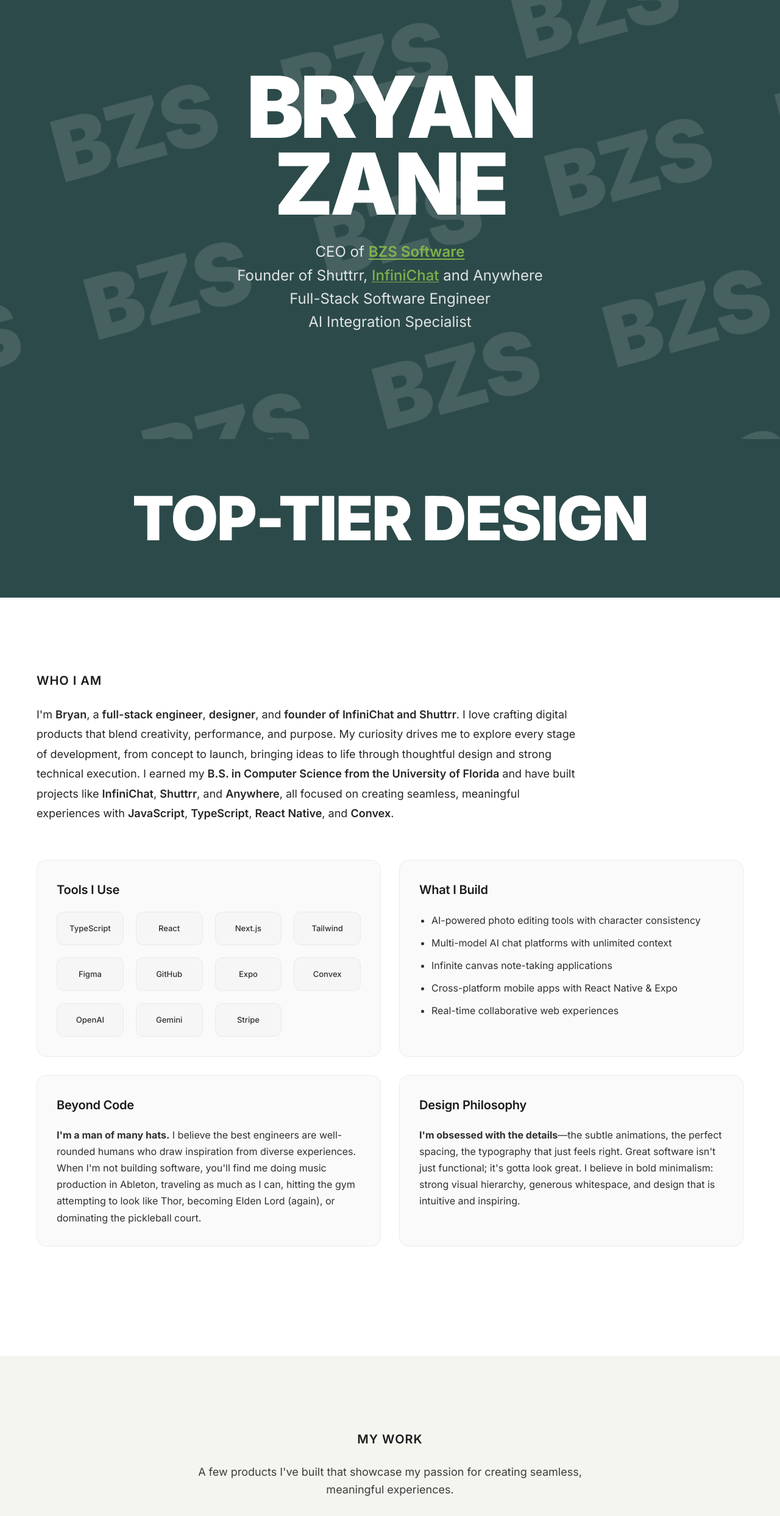
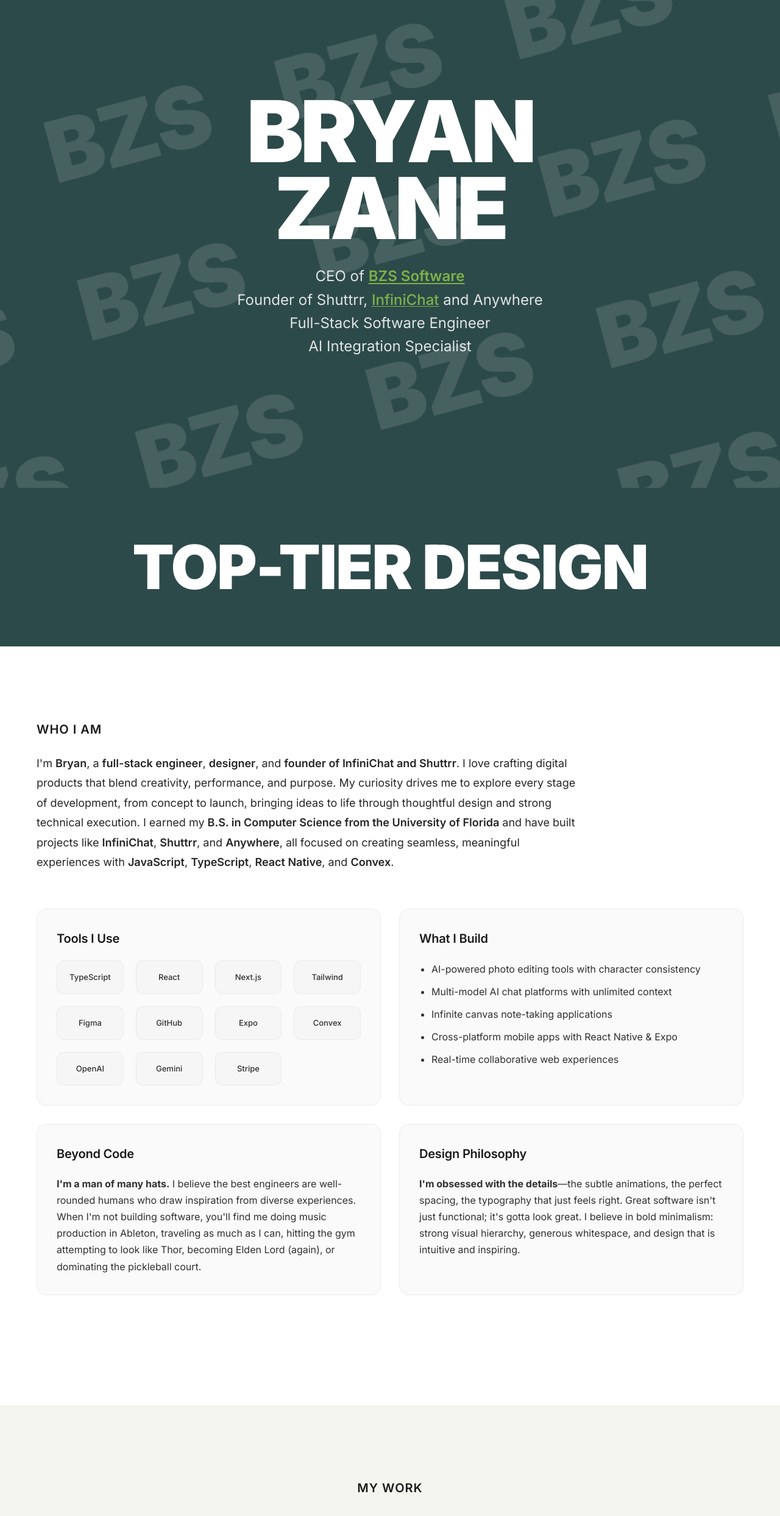
Before and after one commit to BryanZaneee/bryanzane, a website built with Vite: page src/index.html in a window 1280 px wide. Shown: the top 2486 px of the page at 61% size. Built offline with nearby package versions, Linux system fonts and the light colour scheme.

Commit message:
further updates

```diff
--- a/src/index.html
+++ b/src/index.html
@@ -75,6 +75,16 @@
             <span class="bzs-text">BZS</span>
           </div>
           <div class="bzs-row bzs-row-6">
+            <span class="bzs-text">BZS</span>
+            <span class="bzs-text">BZS</span>
+            <span class="bzs-text">BZS</span>
+            <span class="bzs-text">BZS</span>
+            <span class="bzs-text">BZS</span>
+            <span class="bzs-text">BZS</span>
+            <span class="bzs-text">BZS</span>
+            <span class="bzs-text">BZS</span>
+          </div>
+          <div class="bzs-row bzs-row-7">
             <span class="bzs-text">BZS</span>
             <span class="bzs-text">BZS</span>
             <span class="bzs-text">BZS</span>
--- a/src/styles.css
+++ b/src/styles.css
@@ -95,7 +95,7 @@
   background: var(--color-bg-dark);
   color: var(--color-text-light);
   padding: 100px 0;
-  min-height: 90vh;
+  min-height: 100vh;
   display: flex;
   align-items: center;
   position: relative;
@@ -150,6 +150,11 @@
 .hero-bzs-pattern .bzs-row-6 {
   animation: slideRight 29s linear infinite;
   transform: translateX(-300px);
+}
+
+.hero-bzs-pattern .bzs-row-7 {
+  animation: slideLeft 31s linear infinite;
+  transform: translateX(-350px);
 }
 
 .hero-bzs-pattern .bzs-text {
```
